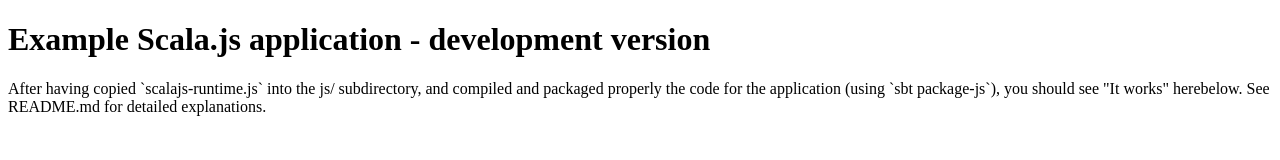
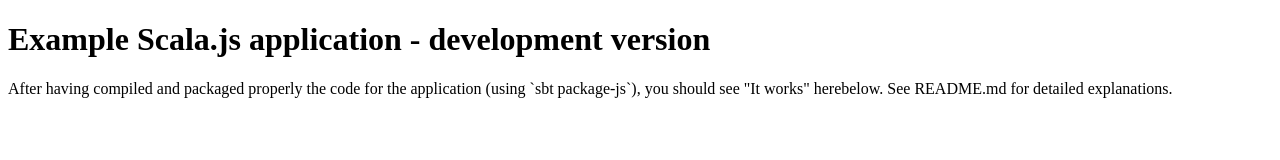
Before and after one commit to lihaoyi/workbench-example-app, a plain HTML site: page index-dev.html in a window 1280 px wide. Drawn offline with Linux system fonts and the light colour scheme; a script that the page names is missing.

Commit message:
Update for new package-js that fetches dependencies.

```diff
--- a/index-dev.html
+++ b/index-dev.html
@@ -8,15 +8,13 @@
 
 <h1>Example Scala.js application - development version</h1>
 
-<p>After having copied `scalajs-runtime.js` into the js/ subdirectory, and
-compiled and packaged properly the code for the application (using
-`sbt package-js`), you should see "It works" herebelow. See README.md for
-detailed explanations.</p>
+<p>After having compiled and packaged properly the code for the application
+(using `sbt package-js`), you should see "It works" herebelow.
+See README.md for detailed explanations.</p>
 
 <div id="playground">
 </div>
 
-<script type="text/javascript" src="./js/scalajs-runtime.js"></script>
 <script type="text/javascript" src="./target/scala-2.10/example.js"></script>
 <script type="text/javascript" src="./js/startup.js"></script>
 
```
Also changed, not shown: index.html (+3 -4 lines), 2 other files.
